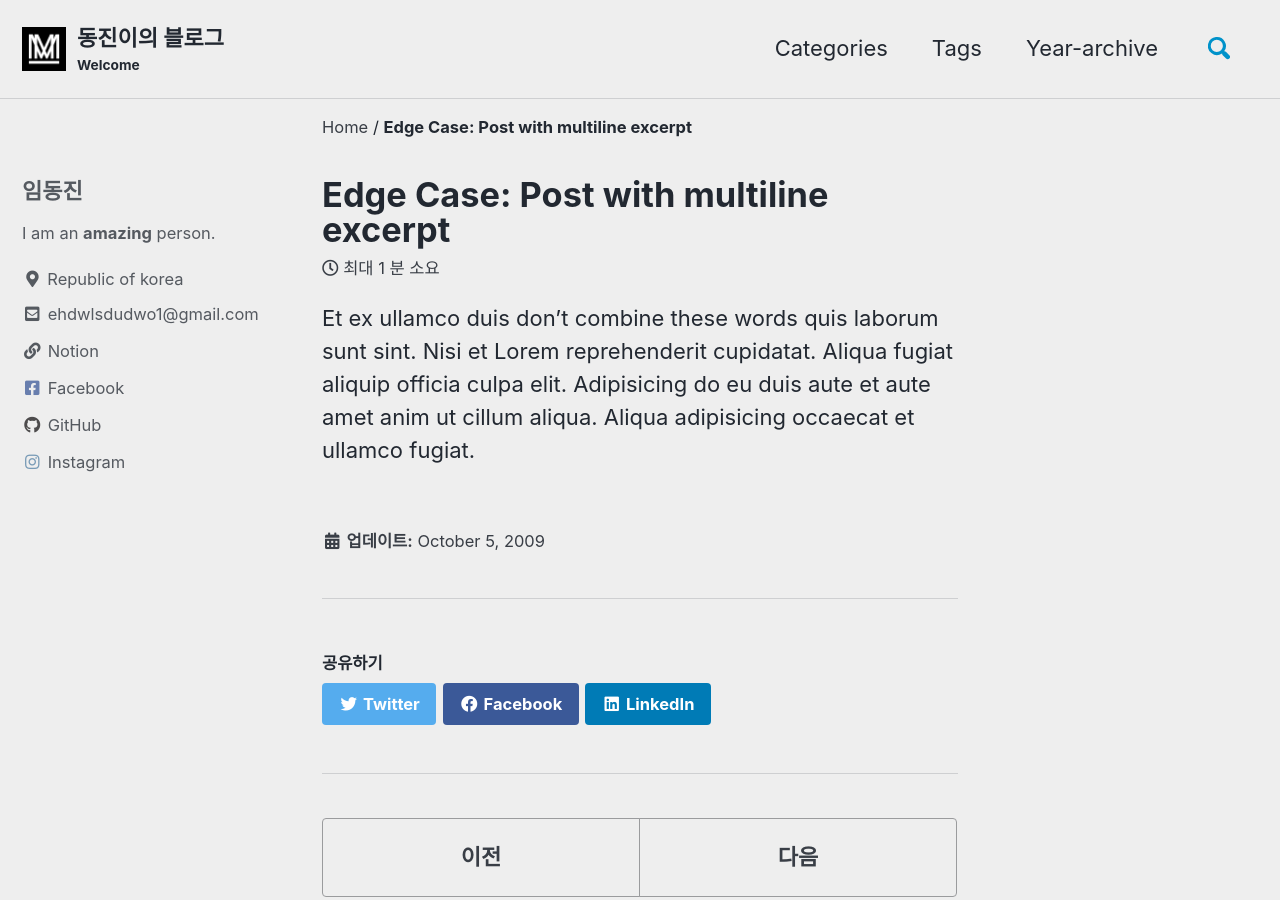
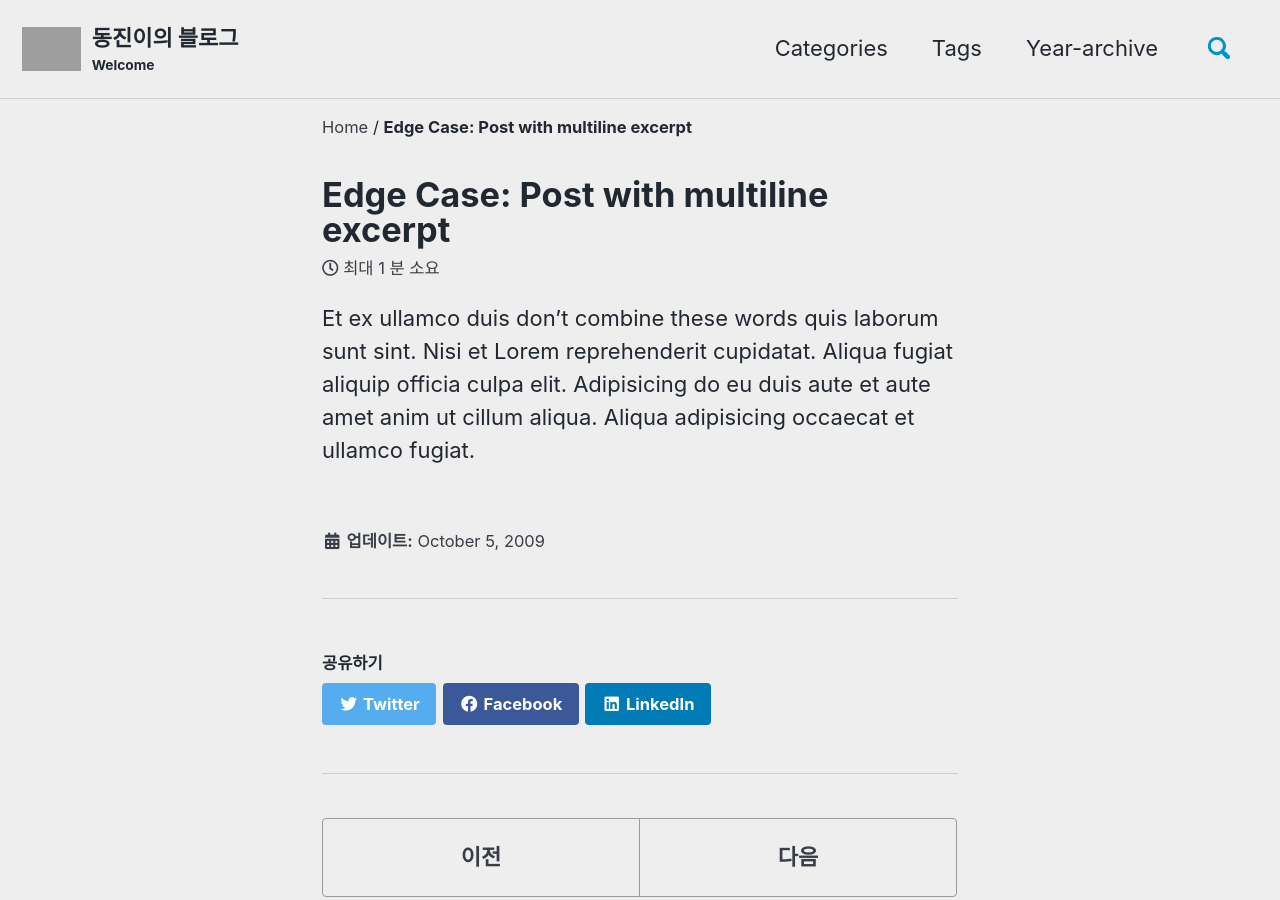
Before and after one commit to djlim98/djlim98.github.io, a Jekyll site: the page built from _posts/2009-10-05-edge-case-multiline-excerpt.md, in a window 1280 px wide and 900 px high. Built offline with Jekyll 4.4.1, drawn with Linux system fonts in a browser that asks for light colours; cached includes are drawn as plain includes; comment, search, counter and statistics services are not loaded; grey boxes are pictures that could not be loaded.

Commit message:
Update _config.yml

```diff
--- a/_config.yml
+++ b/_config.yml
@@ -25,7 +25,7 @@
 baseurl                  : # the subpath of your site, e.g. "/blog"
 repository               : "djlim98/djlim98.github.io" # GitHub username/repo-name e.g. "mmistakes/minimal-mistakes"
 teaser                   : "/assets/images/500x300.png" # path of fallback teaser image, e.g. "/assets/images/500x300.png"
-logo                     : "/assets/images/apple-touch-icon.png" # path of logo image to display in the masthead, e.g. "/assets/images/88x88.png"
+logo                     : "/assets/images/dongjin_dog_small.png" # path of logo image to display in the masthead, e.g. "/assets/images/88x88.png"
 masthead_title           : "동진이의 블로그" # overrides the website title displayed in the masthead, use " " for no title
 breadcrumbs            : true # true, false (default)
 words_per_minute         : 200
@@ -94,7 +94,7 @@
 # Site Author
 author:
   name             : "임동진"
-  avatar           : # path of avatar image, e.g. "/assets/images/bio-photo.jpg"
+  avatar           : "/assets/images/dongjin_dog.png" # path of avatar image, e.g. "/assets/images/bio-photo.jpg"
   bio              : "I am an **amazing** person."
   location         : "Republic of korea"
   links:
@@ -273,7 +273,7 @@
       type: posts
     values:
       layout: single
-      author_profile: true
+      author_profile: false
       read_time: true
       comments: true
       share: true
```
